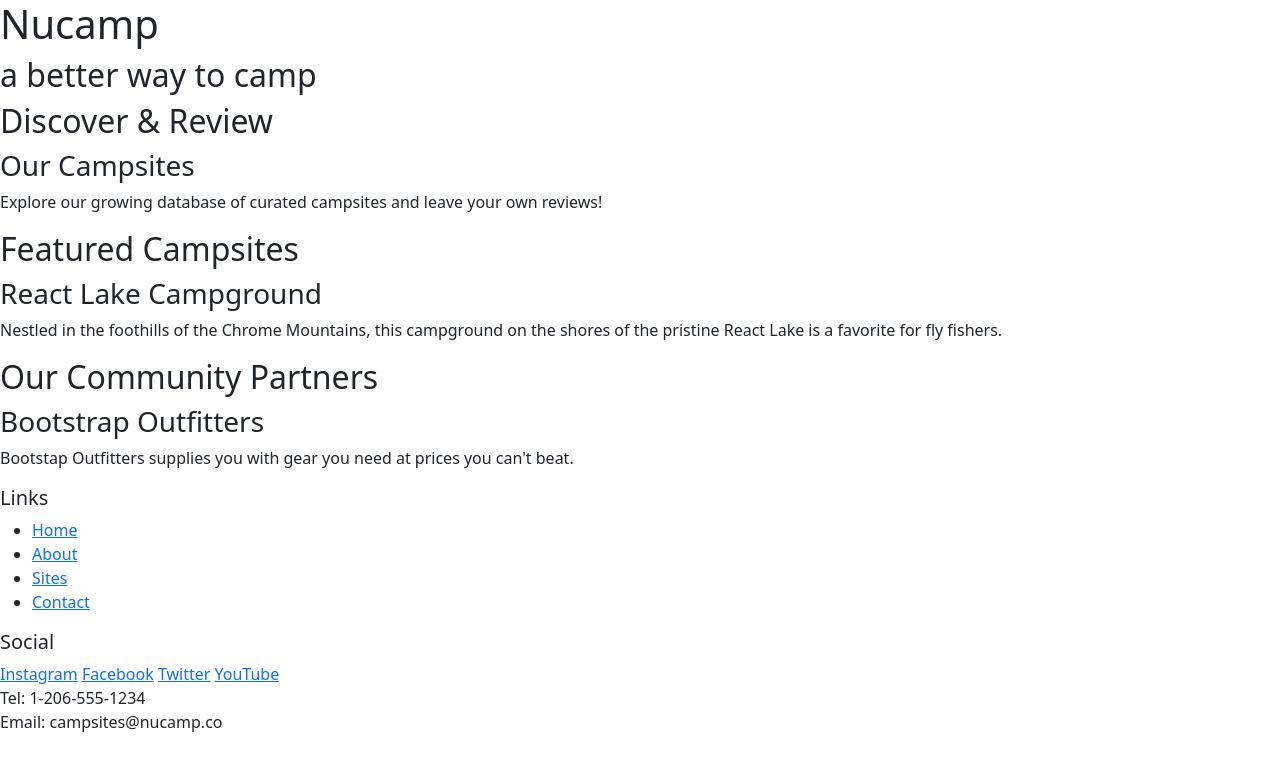
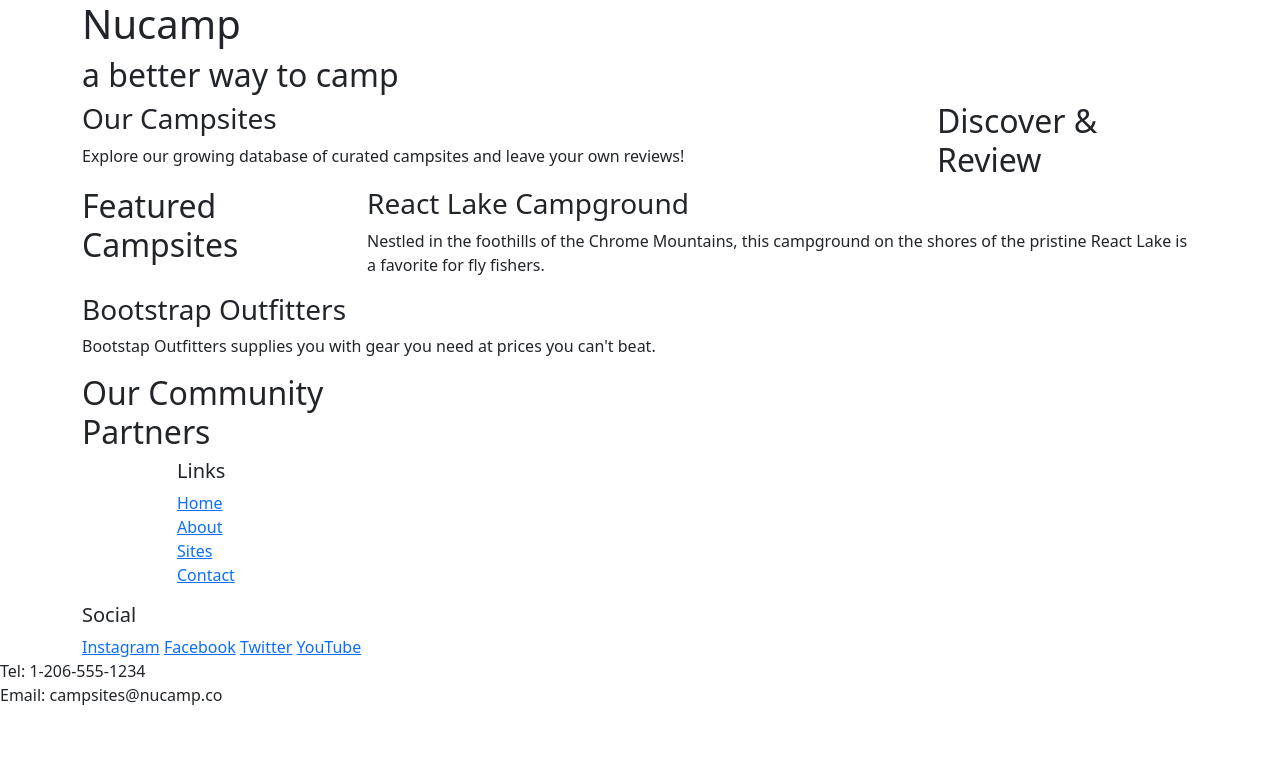
Before and after one commit to RosCJ/nucampsite, a plain HTML site: page index.html in a window 1280 px wide. Drawn offline with nearby package versions, Linux system fonts and the light colour scheme.

Commit message:
Bootstrap Grid

```diff
--- a/index.html
+++ b/index.html
@@ -15,67 +15,79 @@
 
     <!-- header -->
      <header>
-        <div>
+        <div class="container">
+            <div class="row">
+                <div class="col">
                     <h1>Nucamp</h1>
                     <h2>a better way to camp</h2>
+                </div>
+            </div>
         </div>
      </header>
 
     <!-- main section -->
-    <main>
+    <main class="container">
 
         <!-- discover section -->
-        <section>
+        <section class="row">
+            <div class="col-sm-4 col-md-3 order-sm-last">
                 <h2>Discover & Review</h2>
+            </div>
+            <div class="col">
                 <h3>Our Campsites</h3>
                 <p>Explore our growing database of curated campsites and leave your own reviews!</p>
+            </div>
         </section>
 
         <!-- feature section -->
-        <section>
+        <section class="row">
+            <div class="col-sm-4 col-md-3">
                 <h2>Featured Campsites</h2>
+            </div>
+            <div class="col">
                 <h3>React Lake Campground</h3>
                 <p>Nestled in the foothills of the Chrome Mountains, this campground on the shores of the pristine React Lake is a favorite for fly fishers.</p>
+            </div>
         </section>
 
         <!-- partner section -->
-        <section>
+        <section class="row">
+            <div class="col-sm-4 col-md-3 order-sm-last">
                 <h2>Our Community Partners</h2>
+            </div>
+            </div class="col">
                 <h3>Bootstrap Outfitters</h3>
                 <p>Bootstap Outfitters supplies you with gear you need at prices you can't beat.</p>
+            </div>
         </section>
 
     </main>
 
     <!-- footer -->
     <footer>
-        <div>
+        <div class="container">
+            <div class="row">
+                <div class="col-4 col-sm-2 offset-1">
                     <h5>Links</h5>
-            <ul>
-                <li>
-                    <a href="#">Home</a>
-                </li>
-                <li>
-                    <a href="#">About</a>
-                </li>
-                <li>
-                    <a href="#">Sites</a>
-                </li>
-                <li>
-                    <a href="#">Contact</a>
-                </li>
+                    <ul class="list-unstyled">
+                        <li><a href="#">Home</a></li>
+                        <li><a href="#">About</a></li>
+                        <li><a href="#">Sites</a></li>
+                        <li><a href="#">Contact</a></li>
                     </ul>
                 </div>
-        <div>
+                </div class="col-6 col-sm-5">
                     <h5>Social</h5>
                     <a href="http://instagram.com/">Instagram</a>
                     <a href="facebook.com/">Facebook</a>
                     <a href="twitter.com/">Twitter</a>
                     <a href="youtube.com/">YouTube</a>
                 </div>
-        <div>
+                <div class="col-sm-4">
                     Tel: 1-206-555-1234<br />
                     Email: campsites@nucamp.co
+                </div>
+            </div>
         </div>
     </footer>
     <!-- Bootstrap JavaScript plugins -->
```
Also changed, not shown: 1 other file. Lines whose indentation alone changed are shown as unchanged.
